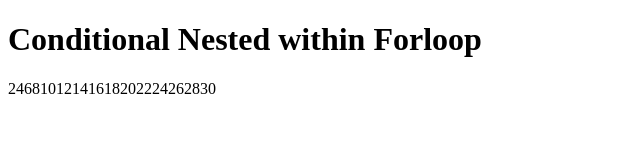
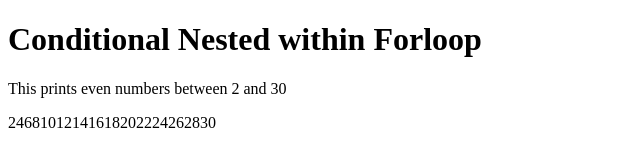
Before and after one commit to HamzaJirah/conditionals-nested-within-forloop, a plain HTML site: page index.html in a window 1280 px wide. Shown: the whole page, without its empty margins (0-640 px from the left). Drawn offline with Linux system fonts and the light colour scheme.

Commit message:
added paragraph  text

```diff
--- a/index.html
+++ b/index.html
@@ -8,6 +8,7 @@
 </head>
 <body>
   <h1>Conditional Nested within Forloop</h1>
+  <p>This prints even numbers between 2 and 30</p>
   <script src="forloop.js"></script>
 </body>
 </html>
```
